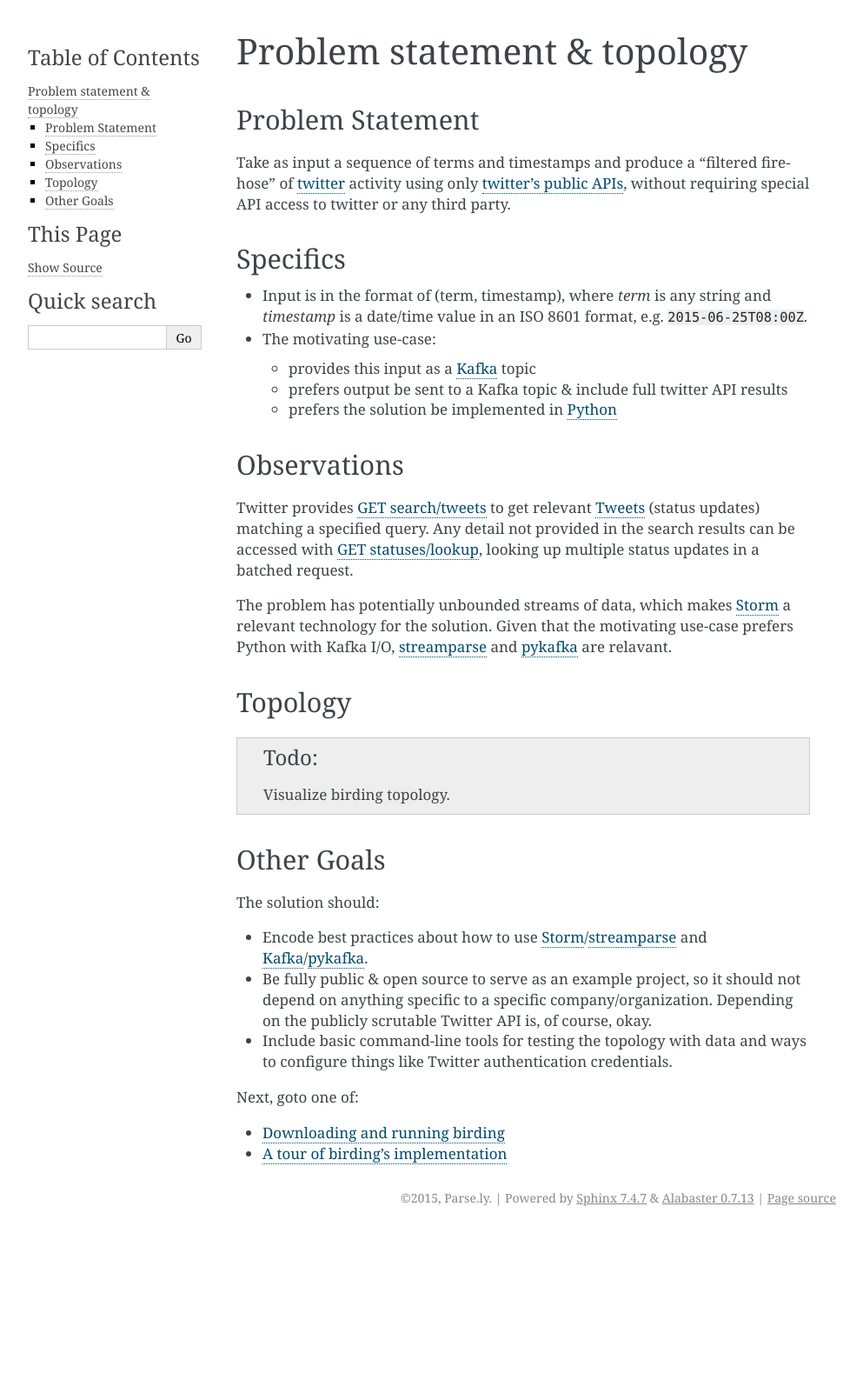
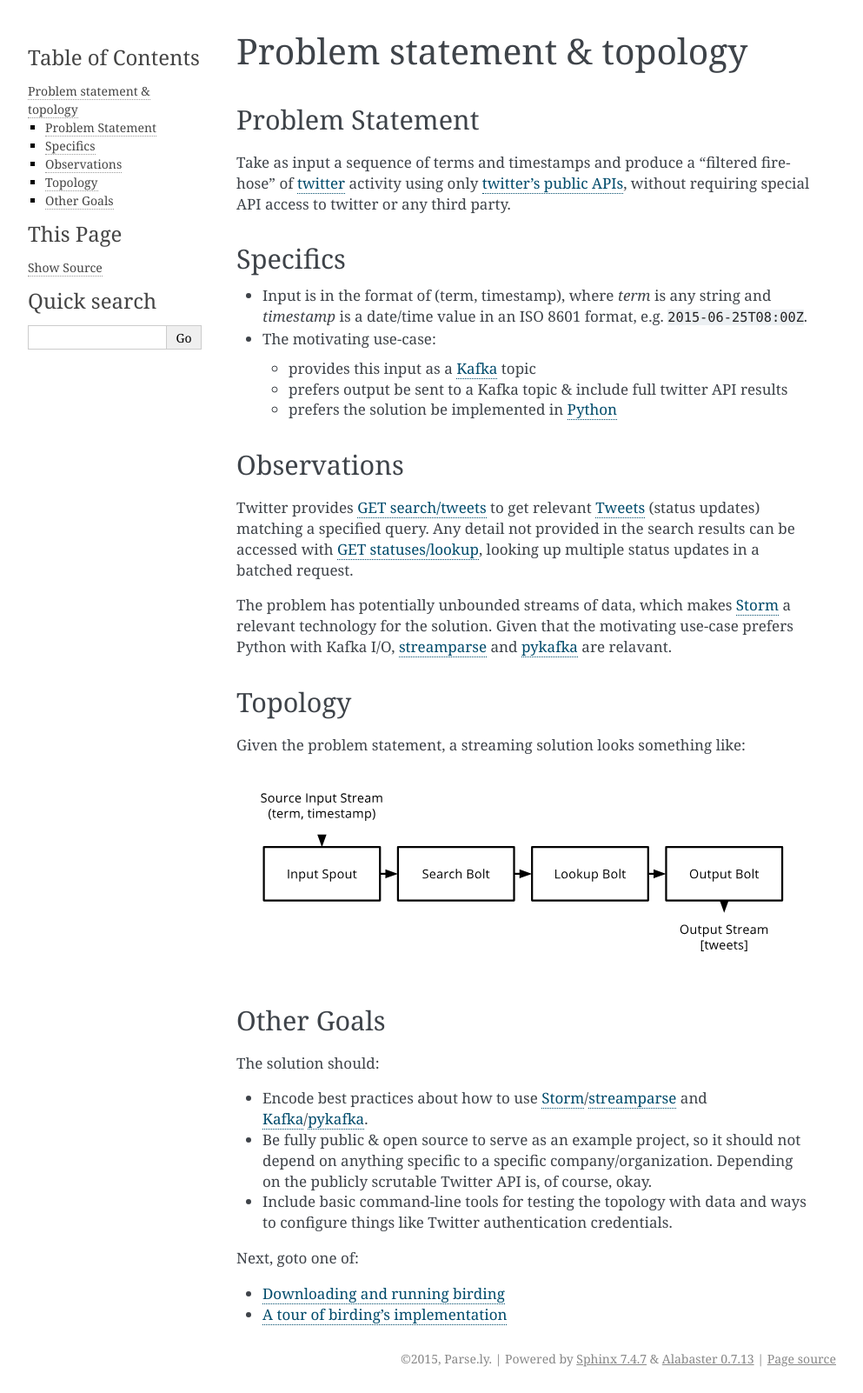
Before and after one commit to Parsely/birding, a Sphinx documentation site: the page built from docs/topology.rst, in a window 1280 px wide. Shown: the whole page at 87% size, without its empty margins (148-1141 px from the left). Built offline with Sphinx 7.4.7, drawn with Linux system fonts in a browser that asks for light colours; before the commit the page ends 1417 px from its top, so only the background shows below that.

Commit message:
Add sketch of topology given problem statement.

```diff
--- a/docs/topology.rst
+++ b/docs/topology.rst
@@ -39,7 +39,11 @@
 Topology
 --------
 
-.. todo:: Visualize birding topology.
+Given the problem statement, a streaming solution looks something like:
+
+.. Anyone with the link should be able to access / fork this drawing.
+.. image:: birding-topology-sketch.svg
+   :target: https://docs.google.com/drawings/d/1dijNLPjn_96Q2VyPaiGYUfrnO6jXA0sBcIEKcnNERjE/edit
 
 
 Other Goals
```
Also changed, not shown: docs/birding-topology-sketch.svg (added).
